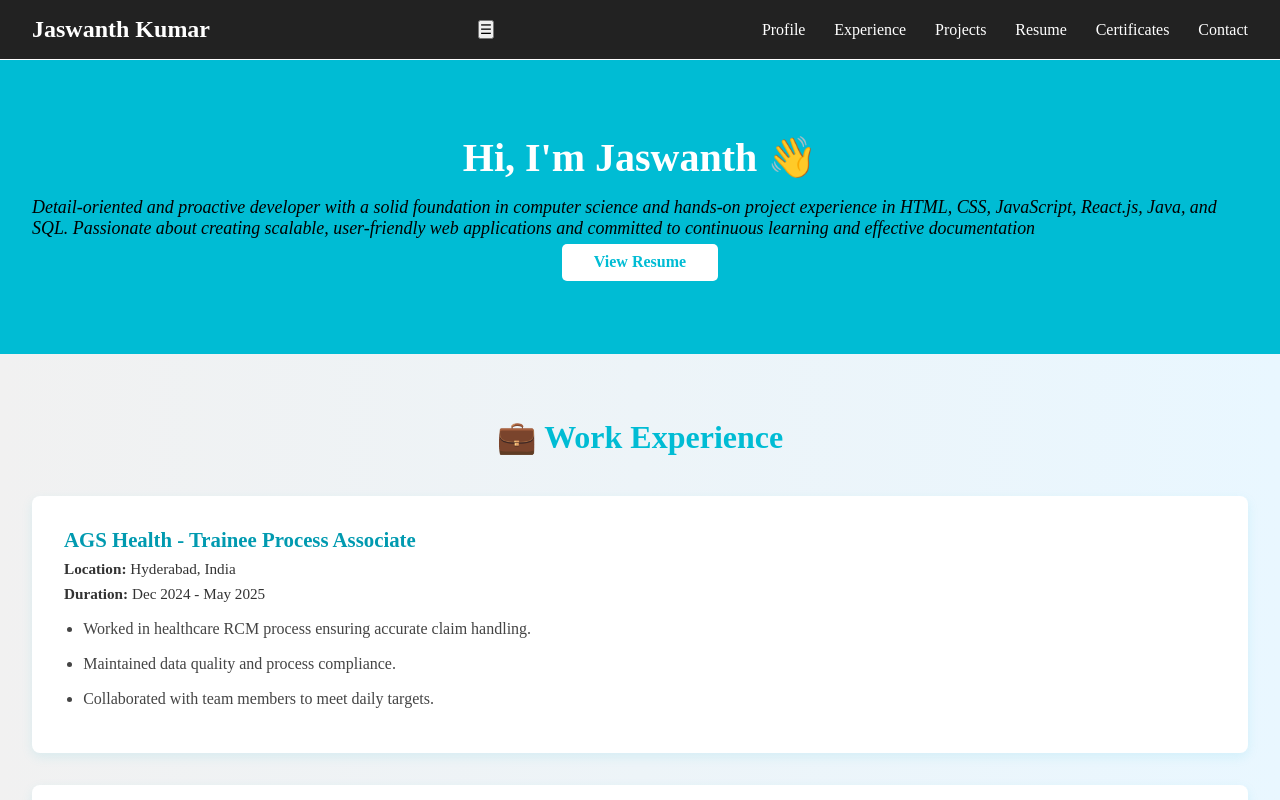
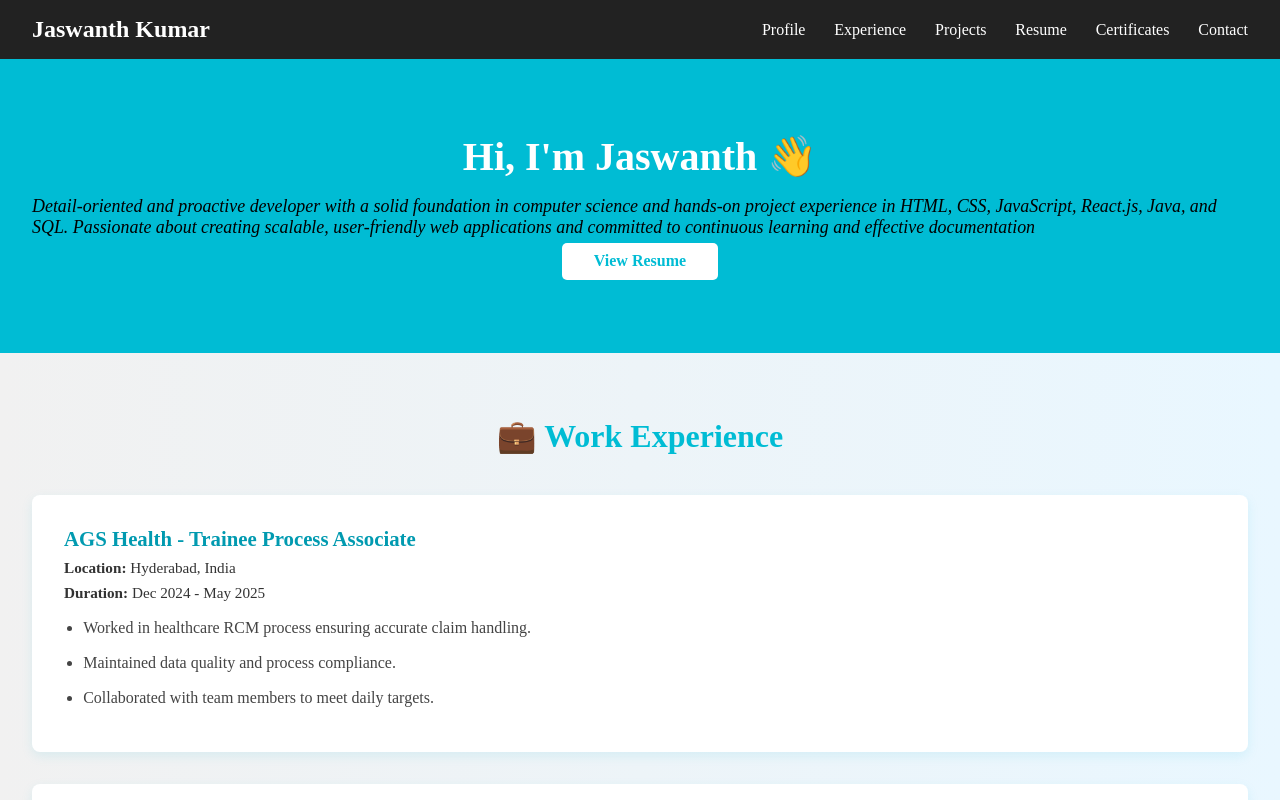
Before and after one commit to jaswanth1013/Portfolio, a plain HTML site: page index.html in a window 1280 px wide. Shown: the top 800 px of the page. Drawn offline with Linux system fonts and the light colour scheme.

Commit message:
Finally fixed the issue of navbar

```diff
--- a/index.html
+++ b/index.html
@@ -12,15 +12,15 @@
   <header>
     <nav class="navbar">
       <div class="logo">Jaswanth Kumar</div>
-    <button class="menu-toggle" id="menu-toggle">&#9776;</button>
-    <ul class="nav-links" id="nav-links">
-      <li><a href="#profile">Profile</a></li>
+      <ul class="nav-links">
+        <li><a href="#home">Profile</a></li>
         <li><a href="#experience">Experience</a></li>
         <li><a href="#projects">Projects</a></li>
         <li><a href="#resume">Resume</a></li>
-      <li><a href="#certificates">Certificates</a></li>
+        <li><a href="#Certificate">Certificates</a></li>
         <li><a href="#contact">Contact</a></li>
       </ul>
+    </nav>
   </header>
 
   <!-- Hero Section -->
--- a/style.css
+++ b/style.css
@@ -7,23 +7,12 @@
 
 /* navbar */
 .navbar{
-    background-color: white;
-    z-index: 1000;
     display: flex;
     justify-content: space-between;
     align-items: center;
     background: #222;
     color: #fff;
     padding: 1rem 2rem;
-    position: fixed;
-    top: 0;
-    left: 0;
-    width: 100%;
-
-}
-
-body {
-  padding-top: 60px; /* add padding equal to navbar height */
 }
 
 .navbar .logo{
```
Lines whose indentation alone changed are shown as unchanged.
